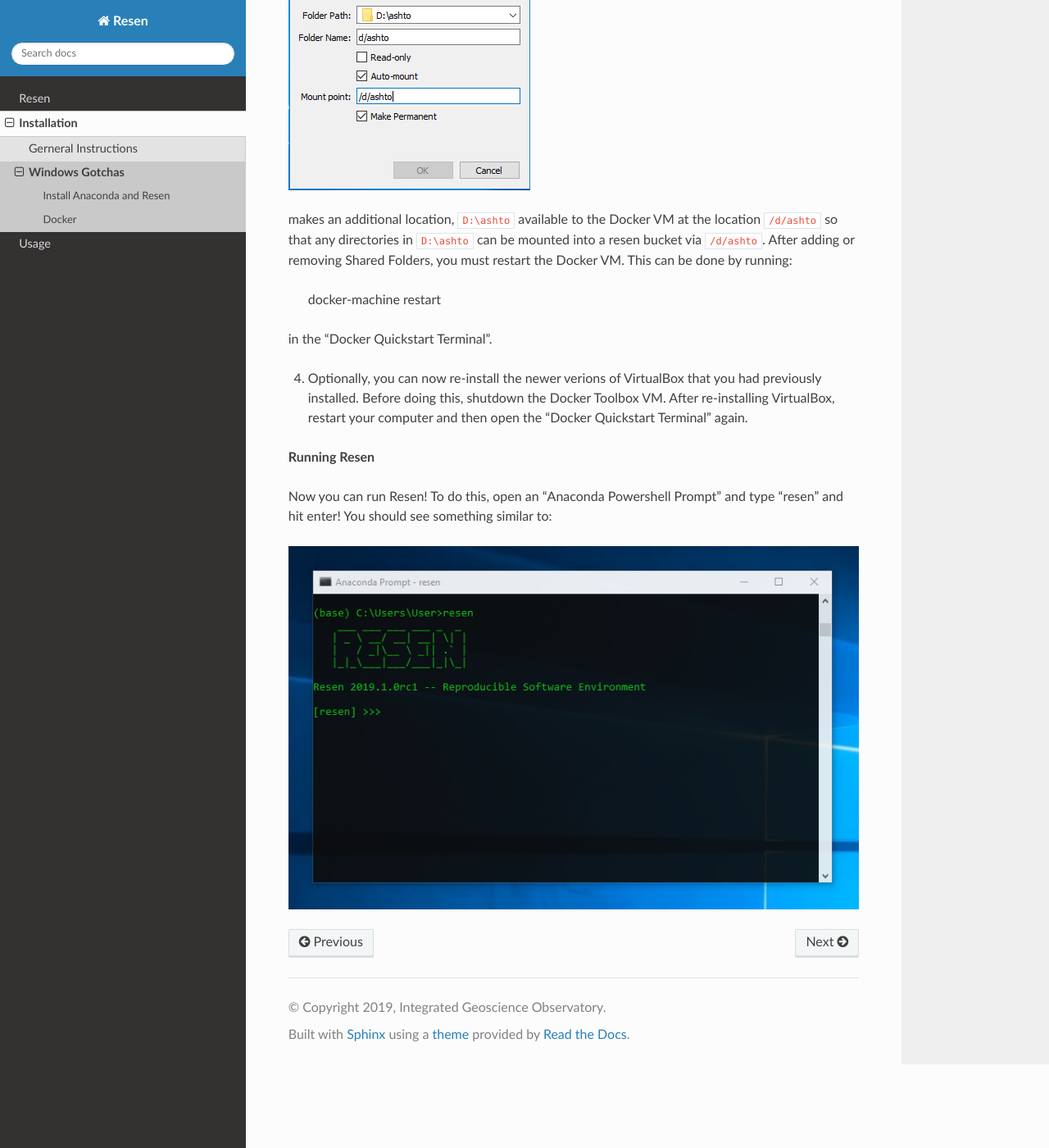
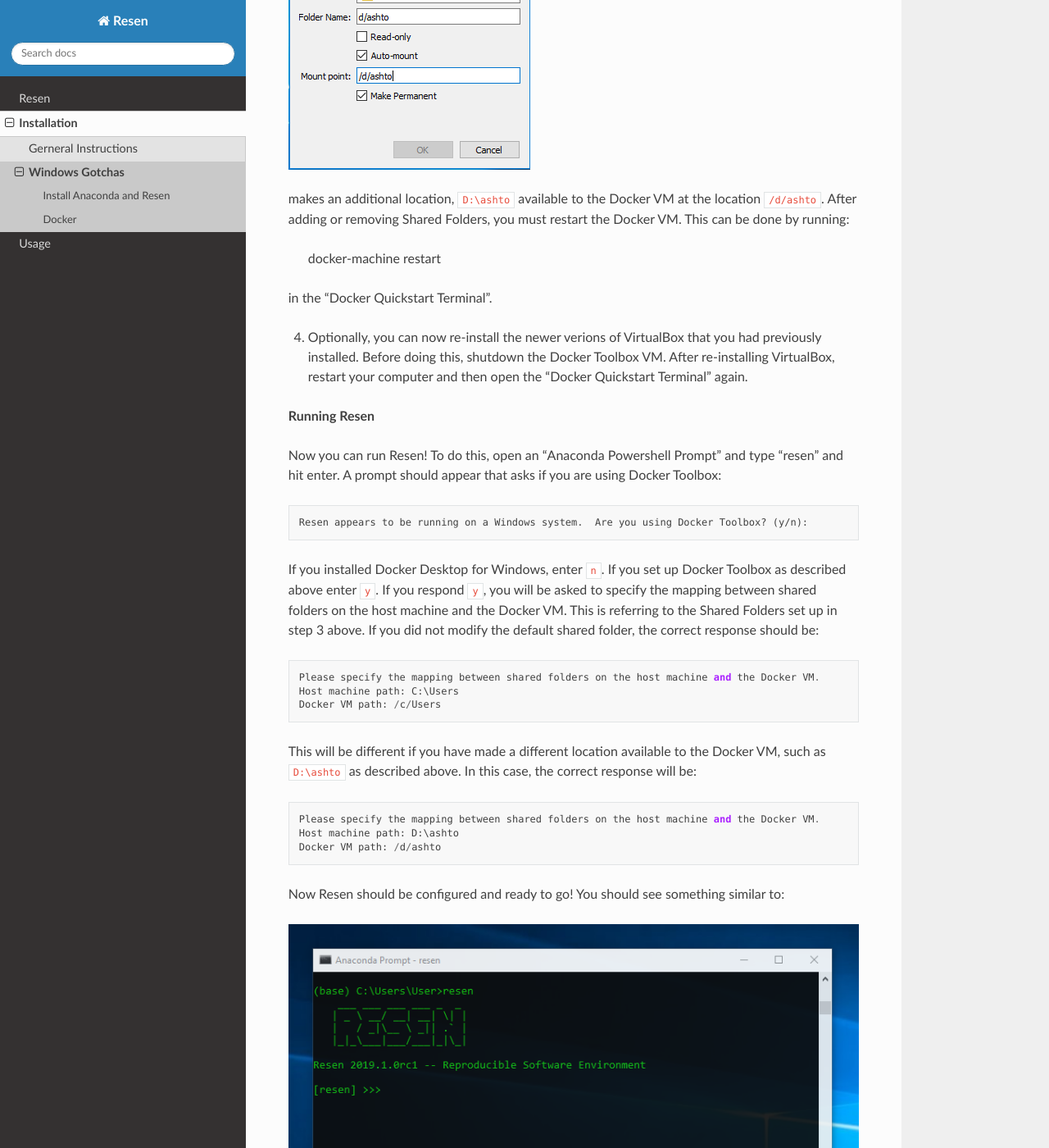
Before and after one commit to EarthCubeInGeo/resen, a Sphinx documentation site: the page built from docs/installation/installation.windows.rst, in a window 1280 px wide and 1400 px high, scrolled down 2899 px. Shown: the whole window at 82% size. Built offline with Sphinx 7.4.7 and the Read the Docs theme 2.0.0, drawn with Linux system fonts in a browser that asks for light colours; some of the changed text lies outside the part shown.

Commit message:
Add description of how to specify shared folder mapping to documentation.

```diff
--- a/docs/installation/installation.windows.rst
+++ b/docs/installation/installation.windows.rst
@@ -49,12 +49,12 @@
 
 Here, we need to add a port forwarding rule for each bucket we create in Resen. Resen requires port 9000 for one bucket and then increments by 1 for every new bucket created. This means that if you have 5 buckets, you will need to make a port forward rule for ports 9000, 9001, 9002, 9003, and 9004. Change both the Host and Guest Ports as seen in the above screenshot.
 
-Now we can optionally add Shared Folders. By default, Docker Toolbox shares the ``C:\Users`` directory with the Docker VM at ``/c/Users``. This means that directories in ``C:\Users`` will be available to mount into a Resen bucket via the ``/c/Users`` Shared Folder in VirtualBox. If additional shared directory locations are desired add them. For example:
+Now we can optionally add Shared Folders. By default, Docker Toolbox shares the ``C:\Users`` directory with the Docker VM at ``/c/Users``. If additional shared directory locations are desired add them. For example:
 
 .. image:: images/shared_folder.png
 .. image:: images/add_shared_folder.png
 
-makes an additional location, ``D:\ashto`` available to the Docker VM at the location ``/d/ashto`` so that any directories in ``D:\ashto`` can be mounted into a resen bucket via ``/d/ashto``. After adding or removing Shared Folders, you must restart the Docker VM. This can be done by running:
+makes an additional location, ``D:\ashto`` available to the Docker VM at the location ``/d/ashto``.  After adding or removing Shared Folders, you must restart the Docker VM. This can be done by running:
 
 	docker-machine restart
 
@@ -64,6 +64,22 @@
 
 **Running Resen**
 
-Now you can run Resen! To do this, open an "Anaconda Powershell Prompt" and type "resen" and hit enter! You should see something similar to:
+Now you can run Resen! To do this, open an "Anaconda Powershell Prompt" and type "resen" and hit enter. A prompt should appear that asks if you are using Docker Toolbox::
+
+  Resen appears to be running on a Windows system.  Are you using Docker Toolbox? (y/n):
+
+If you installed Docker Desktop for Windows, enter ``n``.  If you set up Docker Toolbox as described above enter ``y``.  If you respond ``y``, you will be asked to specify the mapping between shared folders on the host machine and the Docker VM.  This is referring to the Shared Folders set up in step 3 above.  If you did not modify the default shared folder, the correct response should be::
+
+  Please specify the mapping between shared folders on the host machine and the Docker VM.
+  Host machine path: C:\Users
+  Docker VM path: /c/Users
+
+This will be different if you have made a different location available to the Docker VM, such as ``D:\ashto`` as described above.  In this case, the correct response will be::
+
+  Please specify the mapping between shared folders on the host machine and the Docker VM.
+  Host machine path: D:\ashto
+  Docker VM path: /d/ashto
+
+Now Resen should be configured and ready to go!  You should see something similar to:
 
 .. image:: images/resen_cmd.png
```
Also changed, not shown: 1 other file.
